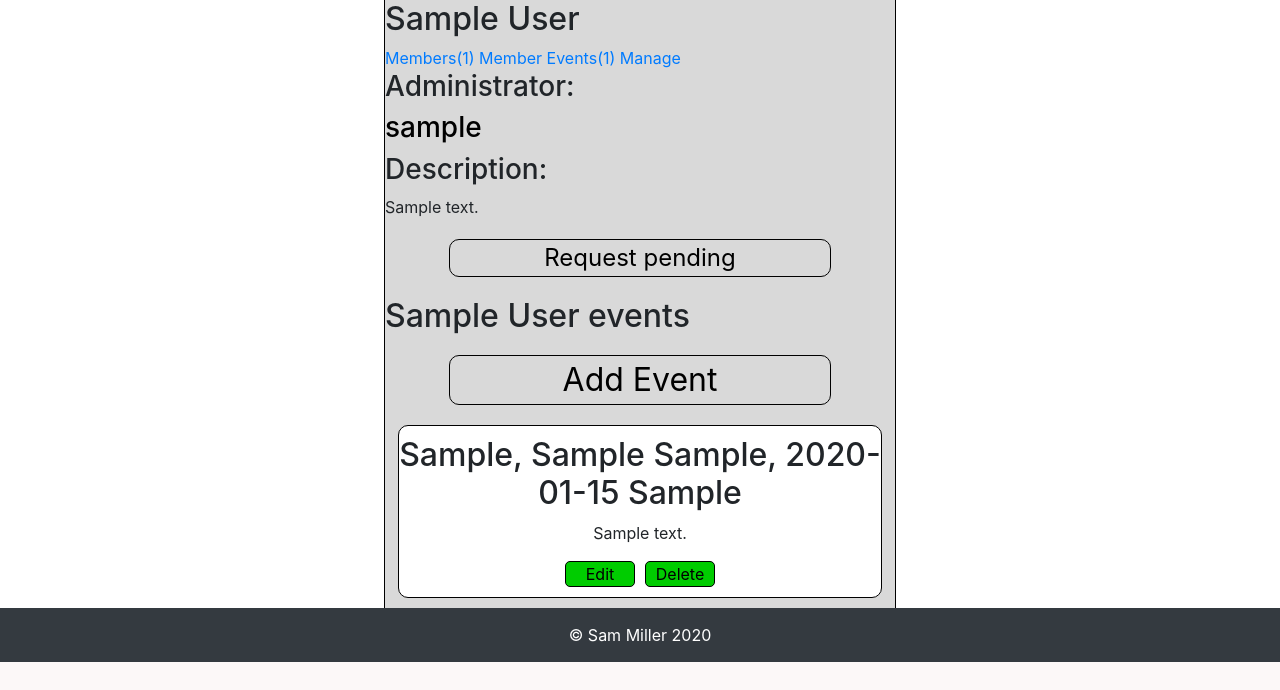
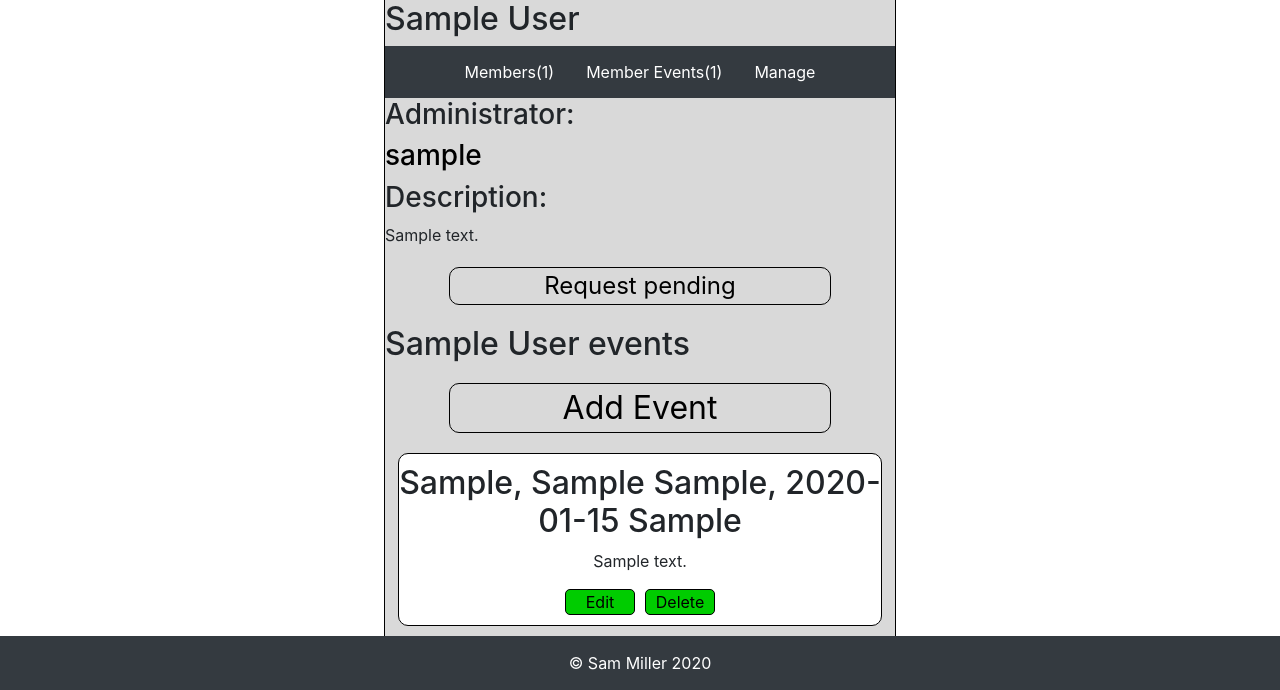
Before and after one commit to SamuelJMiller/group-scheduler, a Flask app: page /group/1 in a window 1280 px wide. Shown: the part 150-840 px from the top of the page. Before the commit the page ends 812 px from the top, so only its background shows below. Run offline with Flask 2, Linux system fonts and the light colour scheme; a user stored in the database is signed in; tables that the repository leaves empty hold one stand-in row (values such as "Sample post"); some libraries are stand-ins or nearby versions.

Commit message:
groups page css

```diff
--- a/app/static/styles/style.css
+++ b/app/static/styles/style.css
@@ -636,6 +636,32 @@ footer p {
     margin-bottom: 10px;
 }
 
+#group-page-links, #groups-im-in-links {
+    background-color: #343a40;
+    display: flex;
+    flex-direction: row;
+    justify-content: center;
+}
+#group-page-links a, #groups-im-in-links a {
+    color: white;
+    display: inline-block;
+    padding: 14px 16px;
+}
+#group-page-links a:hover, #groups-im-in-links a:hover {
+    text-decoration: none;
+    background-color: white;
+    color: black;
+}
+
+#explore-groups-prompt, #explore-my-groups-prompt, #group-search-desc, #no-groups-text, #no-groups-running {
+    text-align: center;
+    margin-top: 10px;
+}
+
+#group-search-box, #groups-header {
+    text-align: center;
+}
+
 /* ERROR PAGES */
 
 #not-found-header, #server-error-header, #error-return-home {
```
